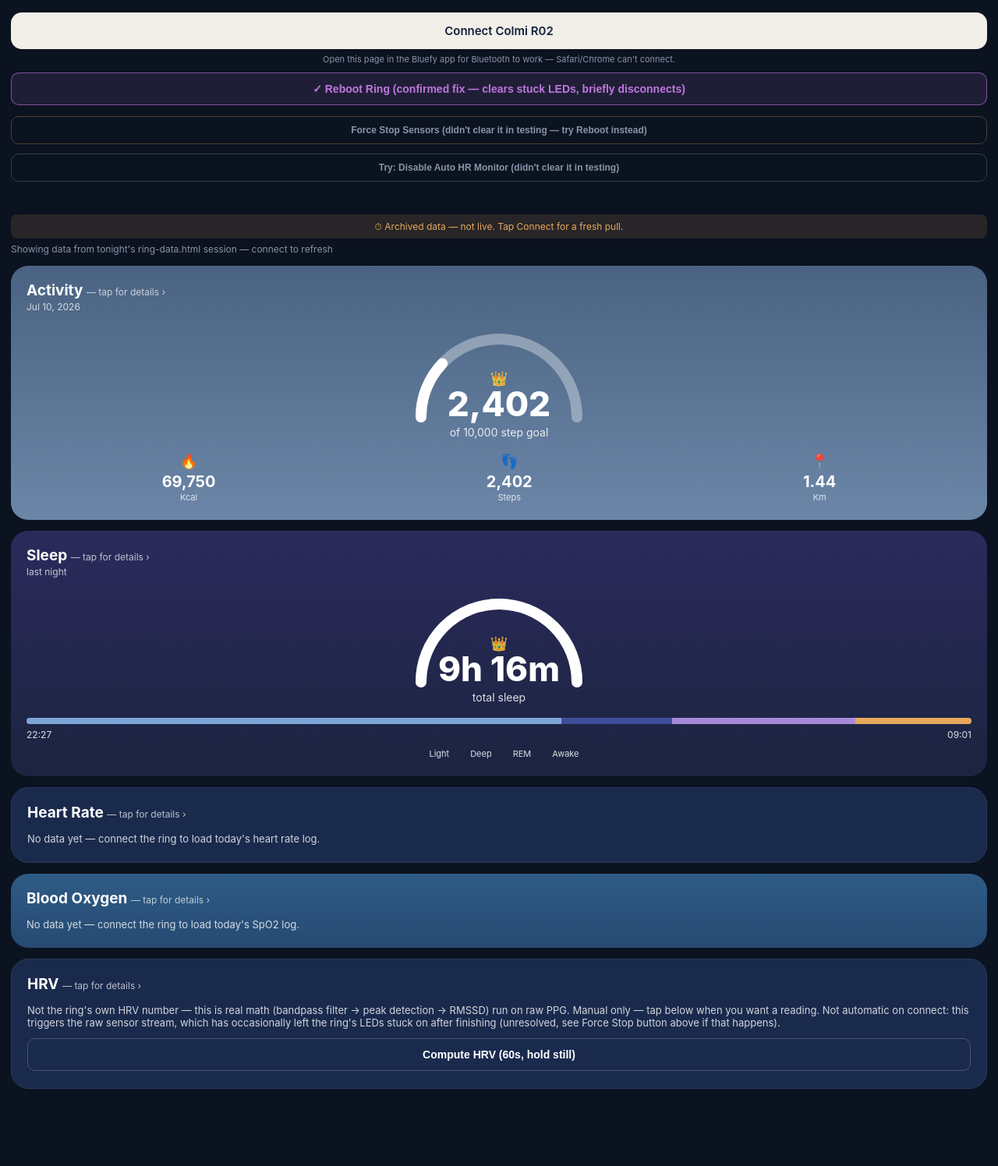
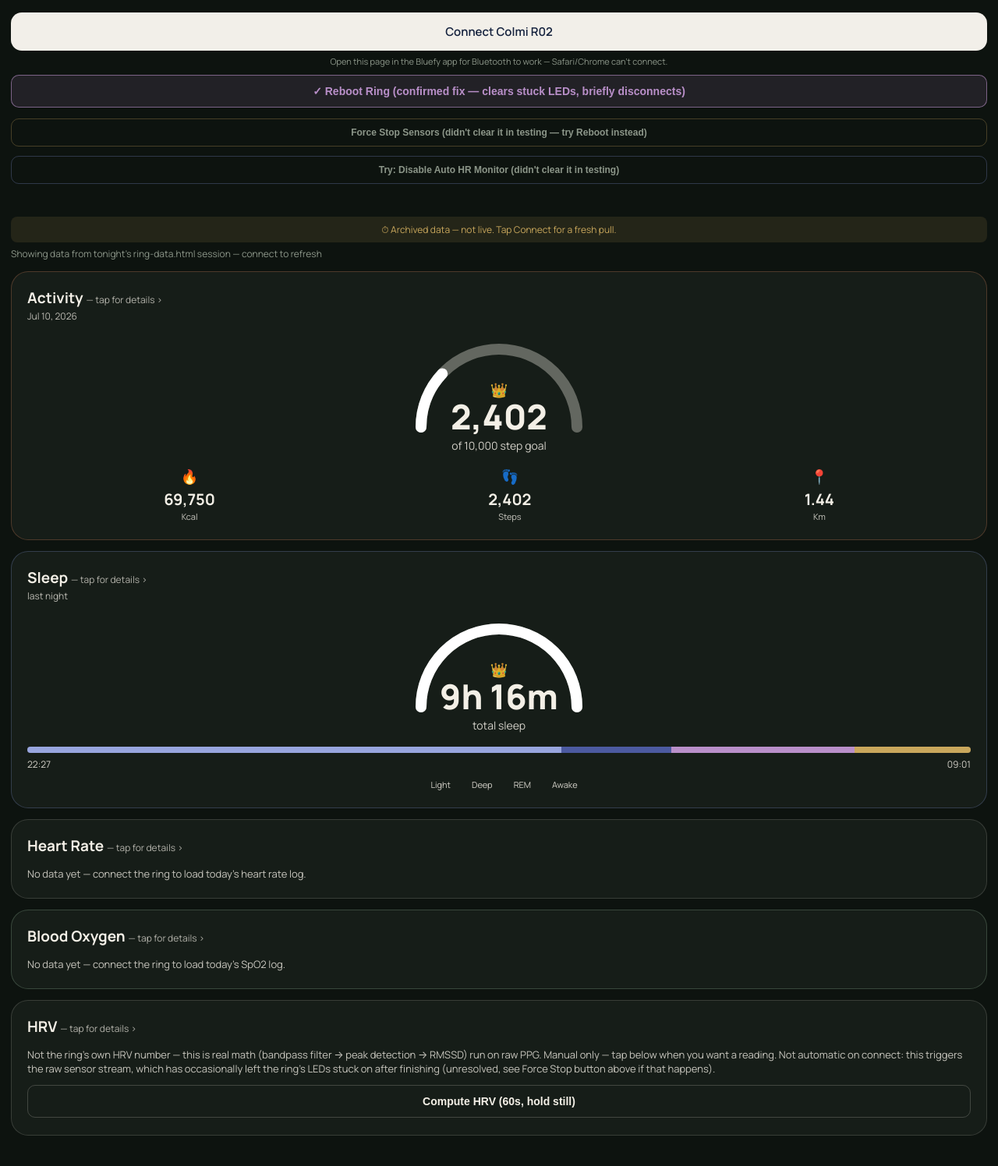
Before and after one commit to frizzo10/Smartring, a website: page dashboard.html in a window 1280 px wide. Shown: the whole page at 78% size. Before the commit the page ends 1471 px from the top, so only its background shows below. Drawn offline with Linux system fonts and the light colour scheme.

Commit message:
Redesign dashboard.html: activity/sleep/oxygen cards converted from bold gradient blocks to quiet surface + specialist-accent hairlines (matching scores.html language), battery/reboot/force-stop colors and sleep-stage colors aligned to app palette, Fraunces+Manrope fonts. Visual only — BLE ring-connect buttons, IDs, and disabled states unchanged.

```diff
--- a/dashboard.html
+++ b/dashboard.html
@@ -4,13 +4,15 @@
 <meta charset="UTF-8">
 <meta name="viewport" content="width=device-width, initial-scale=1.0, maximum-scale=1.0, viewport-fit=cover">
 <title>Dashboard — myDrSage</title>
-<meta name="theme-color" content="#0B1220">
+<meta name="theme-color" content="#0D130F">
+<link rel="preconnect" href="https://fonts.googleapis.com">
+<link href="https://fonts.googleapis.com/css2?family=Fraunces:ital,opsz,wght@0,9..144,500;1,9..144,400;1,9..144,500&family=Manrope:wght@400;500;600;700;800&display=swap" rel="stylesheet">
 <style>
   * { box-sizing: border-box; margin: 0; padding: 0; }
   body {
-    font-family: -apple-system, BlinkMacSystemFont, 'Segoe UI', sans-serif;
-    background: #0B1220;
-    color: #fff;
+    font-family: 'Manrope', -apple-system, BlinkMacSystemFont, 'Segoe UI', sans-serif;
+    background: #0D130F;
+    color: #F3EFE6;
     padding: 16px 14px 60px;
     -webkit-tap-highlight-color: transparent;
   }
@@ -21,28 +23,28 @@
     font-size: 15px; font-weight: 600; font-family: inherit;
   }
   #connect-btn { background: #F2EFE9; color: #14213D; }
-  #disconnect-btn { background: transparent; color: #fff; border: 1px solid #2A3B5E; margin-top: 8px; display: none; }
+  #disconnect-btn { background: transparent; color: #F3EFE6; border: 1px solid rgba(243,239,230,0.15); margin-top: 8px; display: none; }
   #connect-btn:active, #disconnect-btn:active { transform: scale(0.98); }
-  #status-line { font-size: 12px; color: #8A93A8; margin: 8px 0 14px; min-height: 14px; }
+  #status-line { font-size: 12px; color: #8C9689; margin: 8px 0 14px; min-height: 14px; }
 
   /* battery banner */
   #battery-banner {
     display: none;
     align-items: center; justify-content: space-between;
-    background: #14181f; border-radius: 20px; padding: 16px 18px;
+    background: #161D18; border-radius: 20px; padding: 16px 18px;
     margin-bottom: 14px;
   }
   #battery-banner .b-title { font-size: 17px; font-weight: 700; }
-  #battery-banner .b-sub { font-size: 12px; color: #8A93A8; margin-top: 2px; }
+  #battery-banner .b-sub { font-size: 12px; color: #8C9689; margin-top: 2px; }
   #battery-pill {
-    width: 50px; height: 26px; border-radius: 13px; background: rgba(255,255,255,0.08);
+    width: 50px; height: 26px; border-radius: 13px; background: rgba(243,239,230,0.08);
     position: relative; flex-shrink: 0;
   }
   #battery-pill::after {
     content: ''; position: absolute; right: -4px; top: 8px; width: 4px; height: 10px;
-    background: rgba(255,255,255,0.15); border-radius: 0 2px 2px 0;
+    background: rgba(243,239,230,0.15); border-radius: 0 2px 2px 0;
   }
-  #battery-fill { height: 100%; border-radius: 13px; background: #E86A5C; }
+  #battery-fill { height: 100%; border-radius: 13px; background: #D9835C; }
 
   /* generic card shell */
   .qcard {
@@ -52,10 +54,10 @@
   .qcard-title { font-size: 19px; font-weight: 700; }
   .qcard-date { font-size: 12px; opacity: 0.75; margin-top: 2px; }
 
-  #card-activity { background: linear-gradient(180deg, #4A6382 0%, #6C86A8 100%); }
-  #card-sleep { background: linear-gradient(180deg, #2B2A5C 0%, #1B2440 100%); }
-  #card-heart { background: #1A2A4D; border: 1px solid #2A3B5E; }
-  #card-oxygen { background: linear-gradient(180deg, #2E5B86 0%, #274A72 100%); }
+  #card-activity { background: #161D18; border: 1px solid rgba(217,131,92,0.28); }
+  #card-sleep { background: #161D18; border: 1px solid rgba(126,143,209,0.28); }
+  #card-heart { background: #161D18; border: 1px solid rgba(243,239,230,0.15); }
+  #card-oxygen { background: #161D18; border: 1px solid rgba(143,181,150,0.28); }
 
   .qcard-content { position: relative; z-index: 2; }
 
@@ -73,11 +75,11 @@
   .sub-item .lbl { font-size: 11px; opacity: 0.8; margin-top: 1px; }
 
   /* sleep timeline */
-  .sleep-timeline { display: flex; height: 8px; border-radius: 4px; overflow: hidden; margin: 18px 0 6px; background: rgba(255,255,255,0.12); }
-  .sleep-timeline .seg-light { background: #7FA6D9; }
-  .sleep-timeline .seg-deep { background: #3E4E9A; }
-  .sleep-timeline .seg-rem { background: #A78BD9; }
-  .sleep-timeline .seg-awake { background: #E8A85C; }
+  .sleep-timeline { display: flex; height: 8px; border-radius: 4px; overflow: hidden; margin: 18px 0 6px; background: rgba(243,239,230,0.12); }
+  .sleep-timeline .seg-light { background: #98A5DE; }
+  .sleep-timeline .seg-deep { background: #4C5AA0; }
+  .sleep-timeline .seg-rem { background: #B98FC9; }
+  .sleep-timeline .seg-awake { background: #C9A75C; }
   .sleep-times { display: flex; justify-content: space-between; font-size: 12px; opacity: 0.85; }
   .sleep-total { text-align: center; font-size: 15px; font-weight: 600; margin-top: 10px; }
   .sleep-legend { display: flex; gap: 14px; justify-content: center; margin-top: 10px; flex-wrap: wrap; }
@@ -85,10 +87,10 @@
   .sleep-legend .dot { width: 8px; height: 8px; border-radius: 50%; }
 
   /* line / bar chart cards */
-  .chart-box { background: rgba(255,255,255,0.06); border-radius: 12px; padding: 12px 10px 6px; margin-top: 14px; }
+  .chart-box { background: rgba(243,239,230,0.06); border-radius: 12px; padding: 12px 10px 6px; margin-top: 14px; }
   .chart-box svg { width: 100%; height: 130px; display: block; }
-  .chart-grid-line { stroke: rgba(255,255,255,0.15); stroke-width: 1; stroke-dasharray: 3 3; }
-  .chart-grid-label { fill: rgba(255,255,255,0.5); font-size: 9px; }
+  .chart-grid-line { stroke: rgba(243,239,230,0.15); stroke-width: 1; stroke-dasharray: 3 3; }
+  .chart-grid-label { fill: rgba(243,239,230,0.5); font-size: 9px; }
 
   .metric-row { display: flex; justify-content: space-between; align-items: center; margin-top: 14px; }
   .metric-main { display: flex; align-items: center; gap: 8px; font-size: 20px; font-weight: 700; }
@@ -98,10 +100,10 @@
 
   #spinner {
     display: none; align-items: center; justify-content: center; gap: 10px;
-    padding: 12px; margin-top: 10px; font-size: 13px; color: #C8D0E0;
+    padding: 12px; margin-top: 10px; font-size: 13px; color: #D6D8D2;
   }
   #spinner .dot {
-    width: 8px; height: 8px; border-radius: 50%; background: #7FA6D9;
+    width: 8px; height: 8px; border-radius: 50%; background: #98A5DE;
     animation: pulse 1s ease-in-out infinite;
   }
   #spinner .dot:nth-child(2) { animation-delay: 0.15s; }
@@ -111,8 +113,8 @@
   #data-banner {
     font-size: 12px; text-align: center; padding: 8px; border-radius: 8px; margin: 8px 0 14px;
   }
-  #data-banner.archived { background: rgba(232,168,92,0.12); color: #E8A85C; }
-  #data-banner.fresh { background: rgba(127,166,217,0.12); color: #7FA6D9; }
+  #data-banner.archived { background: rgba(201,167,92,0.12); color: #C9A75C; }
+  #data-banner.fresh { background: rgba(126,143,209,0.12); color: #98A5DE; }
 </style>
 </head>
 <body>
@@ -120,18 +122,18 @@
   <div id="connect-bar">
     <button id="connect-btn">Connect Colmi R02</button>
     <button id="disconnect-btn">Disconnect Ring</button>
-    <div style="font-size:11px;color:#8A93A8;margin-top:6px;text-align:center;">Open this page in the Bluefy app for Bluetooth to work — Safari/Chrome can't connect.</div>
-    <button id="reboot-ring-btn" style="width:100%;padding:12px;border-radius:10px;border:1px solid rgba(190,120,220,0.6);background:rgba(190,120,220,0.12);color:#BE78DC;font-size:14px;font-weight:700;margin-top:10px;" disabled>✓ Reboot Ring (confirmed fix — clears stuck LEDs, briefly disconnects)</button>
-    <div id="reboot-ring-status" style="font-size:11px;color:#8A93A8;margin-top:4px;text-align:center;"></div>
-    <button id="force-stop-btn" style="width:100%;padding:10px;border-radius:10px;border:1px solid rgba(232,168,92,0.3);background:transparent;color:#8A93A8;font-size:12px;font-weight:600;margin-top:10px;" disabled>Force Stop Sensors (didn't clear it in testing — try Reboot instead)</button>
-    <div id="force-stop-status" style="font-size:11px;color:#8A93A8;margin-top:4px;text-align:center;"></div>
-    <button id="disable-auto-hr-btn" style="width:100%;padding:10px;border-radius:10px;border:1px solid rgba(127,166,217,0.3);background:transparent;color:#8A93A8;font-size:12px;font-weight:600;margin-top:8px;" disabled>Try: Disable Auto HR Monitor (didn't clear it in testing)</button>
-    <div id="disable-auto-hr-status" style="font-size:11px;color:#8A93A8;margin-top:4px;text-align:center;"></div>
+    <div style="font-size:11px;color:#8C9689;margin-top:6px;text-align:center;">Open this page in the Bluefy app for Bluetooth to work — Safari/Chrome can't connect.</div>
+    <button id="reboot-ring-btn" style="width:100%;padding:12px;border-radius:10px;border:1px solid rgba(185,143,201,0.6);background:rgba(185,143,201,0.12);color:#B98FC9;font-size:14px;font-weight:700;margin-top:10px;" disabled>✓ Reboot Ring (confirmed fix — clears stuck LEDs, briefly disconnects)</button>
+    <div id="reboot-ring-status" style="font-size:11px;color:#8C9689;margin-top:4px;text-align:center;"></div>
+    <button id="force-stop-btn" style="width:100%;padding:10px;border-radius:10px;border:1px solid rgba(201,167,92,0.3);background:transparent;color:#8C9689;font-size:12px;font-weight:600;margin-top:10px;" disabled>Force Stop Sensors (didn't clear it in testing — try Reboot instead)</button>
+    <div id="force-stop-status" style="font-size:11px;color:#8C9689;margin-top:4px;text-align:center;"></div>
+    <button id="disable-auto-hr-btn" style="width:100%;padding:10px;border-radius:10px;border:1px solid rgba(126,143,209,0.3);background:transparent;color:#8C9689;font-size:12px;font-weight:600;margin-top:8px;" disabled>Try: Disable Auto HR Monitor (didn't clear it in testing)</button>
+    <div id="disable-auto-hr-status" style="font-size:11px;color:#8C9689;margin-top:4px;text-align:center;"></div>
     <div id="spinner"><div class="dot"></div><div class="dot"></div><div class="dot"></div><span id="spinner-text">Connecting...</span></div>
   </div>
   <div id="status-line"></div>
   <div id="data-banner"></div>
-  <div id="synced-label" style="font-size:12px;color:#8A93A8;margin:-8px 0 14px;"></div>
+  <div id="synced-label" style="font-size:12px;color:#8C9689;margin:-8px 0 14px;"></div>
 
   <div id="battery-banner">
     <div>
@@ -147,7 +149,7 @@
     <div class="qcard-title">Activity <span style="font-size:12px;opacity:0.7;font-weight:400;">— tap for details ›</span></div>
     <div class="qcard-date" id="activity-date"></div>
     <div class="arc-wrap">
-      <svg viewBox="0 0 220 130"><path id="activity-arc-bg" fill="none" stroke="rgba(255,255,255,0.35)" stroke-width="14" stroke-linecap="round"/><path id="activity-arc-fg" fill="none" stroke="#ffffff" stroke-width="14" stroke-linecap="round"/></svg>
+      <svg viewBox="0 0 220 130"><path id="activity-arc-bg" fill="none" stroke="rgba(243,239,230,0.35)" stroke-width="14" stroke-linecap="round"/><path id="activity-arc-fg" fill="none" stroke="#ffffff" stroke-width="14" stroke-linecap="round"/></svg>
       <div class="arc-center">
         <div style="font-size:18px;opacity:0.85;">👑</div>
         <div class="arc-value" id="activity-steps">--</div>
@@ -170,7 +172,7 @@
     <div class="qcard-date" id="sleep-date"></div>
     <div id="sleep-body" style="display:none;">
       <div class="arc-wrap">
-        <svg viewBox="0 0 220 130"><path id="sleep-arc-bg" fill="none" stroke="rgba(255,255,255,0.25)" stroke-width="14" stroke-linecap="round"/><path id="sleep-arc-fg" fill="none" stroke="#ffffff" stroke-width="14" stroke-linecap="round"/></svg>
+        <svg viewBox="0 0 220 130"><path id="sleep-arc-bg" fill="none" stroke="rgba(243,239,230,0.25)" stroke-width="14" stroke-linecap="round"/><path id="sleep-arc-fg" fill="none" stroke="#ffffff" stroke-width="14" stroke-linecap="round"/></svg>
         <div class="arc-center">
           <div style="font-size:18px;opacity:0.85;">👑</div>
           <div class="arc-value" id="sleep-hours">--</div>
@@ -219,7 +221,7 @@
   </div>
 
   <!-- HRV -->
-  <div id="card-hrv" class="qcard" style="background:#1A2A4D;border:1px solid #2A3B5E;">
+  <div id="card-hrv" class="qcard" style="background:#161D18;border:1px solid rgba(243,239,230,0.15);">
     <div class="qcard-title" onclick="window.location.href='hrv-detail.html'" style="cursor:pointer;">HRV <span style="font-size:12px;opacity:0.7;font-weight:400;">— tap for details ›</span></div>
     <div class="qcard-date" id="hrv-date"></div>
     <div class="metric-row" id="hrv-metric-row" style="display:none;">
@@ -227,7 +229,7 @@
       <div class="metric-range" id="hrv-detail">--</div>
     </div>
     <div class="empty-note" id="hrv-empty">Not the ring's own HRV number — this is real math (bandpass filter → peak detection → RMSSD) run on raw PPG. Manual only — tap below when you want a reading. Not automatic on connect: this triggers the raw sensor stream, which has occasionally left the ring's LEDs stuck on after finishing (unresolved, see Force Stop button above if that happens).</div>
-    <button id="hrv-compute-btn" style="width:100%;padding:12px;border-radius:10px;border:1px solid rgba(255,255,255,0.2);background:transparent;color:#fff;font-size:14px;font-weight:600;margin-top:12px;" disabled>Compute HRV (60s, hold still)</button>
+    <button id="hrv-compute-btn" style="width:100%;padding:12px;border-radius:10px;border:1px solid rgba(243,239,230,0.2);background:transparent;color:#F3EFE6;font-size:14px;font-weight:600;margin-top:12px;" disabled>Compute HRV (60s, hold still)</button>
   </div>
 
   <script src="js/sage/colmi-ble.js"></script>
```
